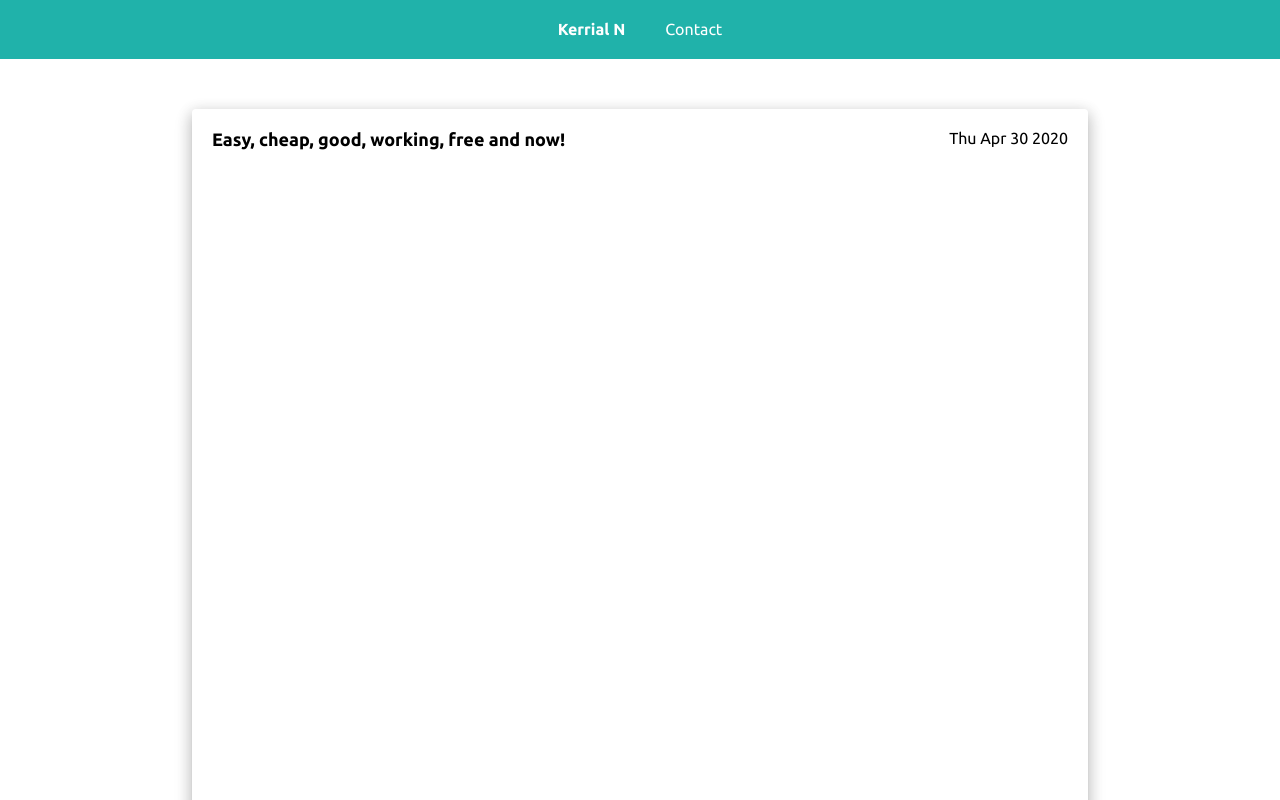
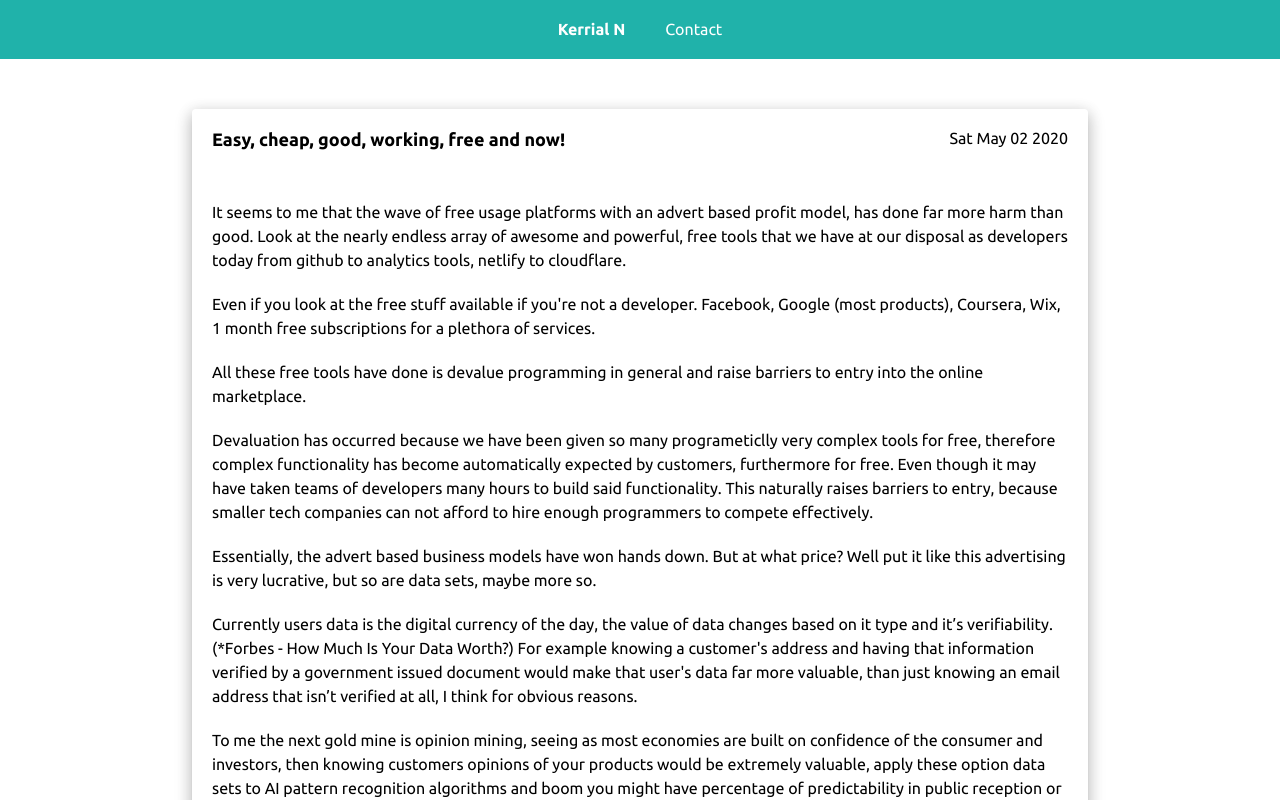
Before and after one commit to Kerrialn/kerrialn.com, a React (Create React App) app: page /blog/easy-cheap-good-working-free-and-now in a window 1280 px wide. Shown: the top 800 px of the page. Built offline with nearby package versions, Linux system fonts and the light colour scheme; the HTML template or start-up script is replaced by a standard one; a web font is replaced by a local one.

Commit message:
add Easy, cheap, good, working, free and now

```diff
--- a/src/data/data.ts
+++ b/src/data/data.ts
@@ -7,7 +7,7 @@ export const data = {
       slug: "how-stupid-smart-are-you",
       title: "How stupid smart are you?",
       summary:
-        "wrong assumptions seem to make up the development world and I wonder why.",
+        "I'm tired of some assumptions made by developers (juniour and senior). This issue effects large and small alike. For example, the assumption that if you are in a certain location then you will want to have the application in the local language. Why make this assumption? For what benifit? are you expecting everyone who lives, travels through and visits to speak the local language?",
       content: [
         "I'm tired of some assumptions made by developers (juniour and senior). This issue effects large and small alike. For example, the assumption that if you are in a certain location then you will want to have the application in the local language. Why make this assumption? For what benifit? are you expecting everyone who lives, travels through and visits to speak the local language?",
         "The objective may possibly be to save the user time, but if you inverse that arguement and think about how many people have been inconvenienced, by having to hunt around in the application settings attempting to change the language back to the language they previously selected. My point here is why not just let the user choose? If they want to change language they will.",
@@ -26,11 +26,20 @@ export const data = {
       slug: "easy-cheap-good-working-free-and-now",
       title: "Easy, cheap, good, working, free and now!",
       summary:
-        "Our consumer demands are insane when it comes to technology and under valued",
-      content: [],
+        "It seems to me that the wave of free usage platforms with an advert based profit model, has done far more harm than good. Look at the nearly endless array of awesome and powerful, free tools that we have at our disposal as developers today from github to analytics tools, netlify to cloudflare.",
+      content: [
+        "It seems to me that the wave of free usage platforms with an advert based profit model, has done far more harm than good. Look at the nearly endless array of awesome and powerful, free tools that we have at our disposal as developers today from github to analytics tools, netlify to cloudflare.",
+        "Even if you look at the free stuff available if you're not a developer. Facebook, Google (most products), Coursera, Wix, 1 month free subscriptions for a plethora of services. ",
+        "All these free tools have done is devalue programming in general and raise barriers to entry into the online marketplace. ",
+        "Devaluation has occurred because we have been given so many programeticlly very complex tools for free, therefore complex functionality has become automatically expected by customers, furthermore for free. Even though it may have taken teams of developers many hours to build said functionality. This naturally raises barriers to entry, because smaller tech companies can not afford to hire enough programmers to compete effectively.",
+        "Essentially, the advert based business models have won hands down. But at what price? Well put it like this advertising is very lucrative, but so are data sets, maybe more so.",
+        "Currently users data is the digital currency of the day, the value of data changes based on it type and it’s verifiability. (*Forbes - How Much Is Your Data Worth?) For example knowing a customer's address and having that information verified by a government issued document would make that user's data far more valuable, than just knowing an email address that isn’t verified at all, I think for obvious reasons.  ",
+        "To me the next gold mine is opinion mining, seeing as most economies are built on confidence of the consumer and investors, then knowing customers opinions of your products would be extremely valuable, apply these option data sets to AI pattern recognition algorithms and boom you might have percentage of predictability in public reception or even consumption of a new product. This is just the tip of the iceberg and it’s happening now. ",
+        "The future is one of big data and pattern finding AI, all in an attempt to predict consumer behaviour and reduce company risk. It’ll be good, high quality, cheap or free. Until the accuracy of AI prediction becomes guaranteeable and new data is no longer needed. Then what? ",
+      ],
       sources: [],
-      date: new Date("April 30, 2020 21:25:00"),
-      published: false,
+      date: new Date("May 2, 2020 11:37:00"),
+      published: true,
     },
   ],
 };
```
